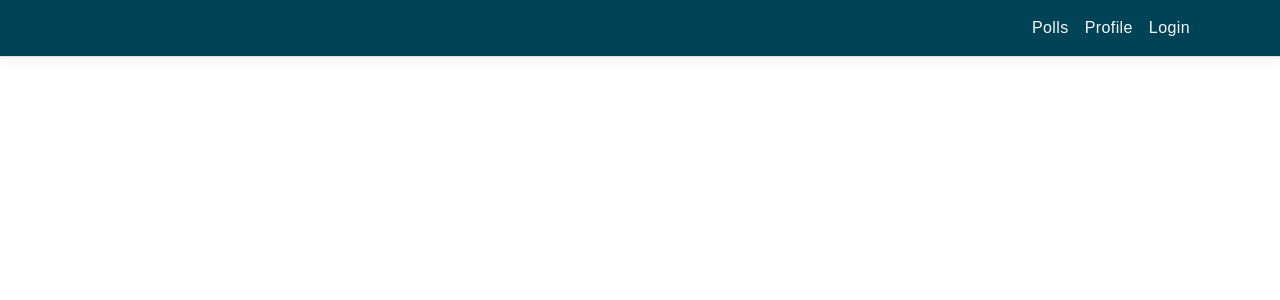
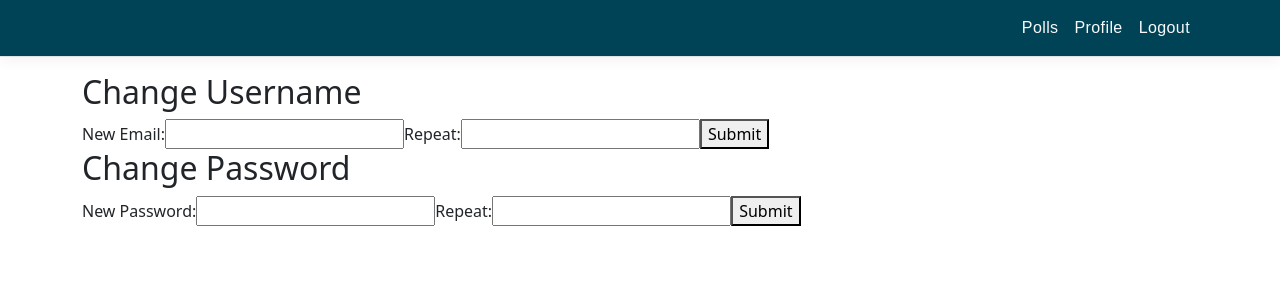
Before and after one commit to einarhaaland/DAT250-project, a React (Create React App) app in the folder DAT250_Project/src/main/java/dat250_frontend/: page /profile in a window 1280 px wide. Shown: the top 300 px of the page. Built offline with nearby package versions, Linux system fonts and the light colour scheme.

Commit message:
Fixed login and register

```diff
--- a/DAT250_Project/src/main/java/dat250_frontend/public/index.html
+++ b/DAT250_Project/src/main/java/dat250_frontend/public/index.html
@@ -9,35 +9,11 @@
       name="description"
       content="Web site created using create-react-app"
     />
-    <link rel="apple-touch-icon" href="%PUBLIC_URL%/logo192.png" />
-    <!--
-      manifest.json provides metadata used when your web app is installed on a
-      user's mobile device or desktop. See https://developers.google.com/web/fundamentals/web-app-manifest/
-    -->
-    <link rel="manifest" href="%PUBLIC_URL%/manifest.json" />
-    <!--
-      Notice the use of %PUBLIC_URL% in the tags above.
-      It will be replaced with the URL of the `public` folder during the build.
-      Only files inside the `public` folder can be referenced from the HTML.
 
-      Unlike "/favicon.ico" or "favicon.ico", "%PUBLIC_URL%/favicon.ico" will
-      work correctly both with client-side routing and a non-root public URL.
-      Learn how to configure a non-root public URL by running `npm run build`.
-    -->
-    <title>React App</title>
+  <title>React App</title>
   </head>
   <body>
     <noscript>You need to enable JavaScript to run this app.</noscript>
     <div id="root"></div>
-    <!--
-      This HTML file is a template.
-      If you open it directly in the browser, you will see an empty page.
-
-      You can add webfonts, meta tags, or analytics to this file.
-      The build step will place the bundled scripts into the <body> tag.
-
-      To begin the development, run `npm start` or `yarn start`.
-      To create a production bundle, use `npm run build` or `yarn build`.
-    -->
   </body>
 </html>
--- a/DAT250_Project/src/main/java/dat250_frontend/src/App.js
+++ b/DAT250_Project/src/main/java/dat250_frontend/src/App.js
@@ -20,6 +20,9 @@ export default class App extends Component {
       errorMessage: '',
       loaded: false
     }
+
+    this.handleLogin = this.handleLogin.bind(this);
+    this.handleLogout = this.handleLogout.bind(this);
   }
 
   handleLogin(user) {
@@ -28,6 +31,7 @@ export default class App extends Component {
       currentUser: user
     });
 
+    console.log(this.currentUser)
   }
 
   handleLogout(){
@@ -35,17 +39,18 @@ export default class App extends Component {
       loggedInStatus: false,
       currentUser: {}
     });
+    console.log(this.currentUser)
   }
 
   render() {
     return (
       <Router>
-        <Layout>
+        <Layout currentUser={this.state.currentUser} handleLogout={this.handleLogout}>
             <Route
               exact
               path='/login'
               render = {props => (
-              <Login {...props} handleLogin={this.handleLogin} handleLogout={this.handleLogout}/>
+              <Login {...props} user={this.state.currentUser} handleLogin={this.handleLogin}/>
               )}
             />
 
@@ -53,15 +58,15 @@ export default class App extends Component {
               exact
               path={'/'}
               render={props => (
-                <Polls {...props} />
+                <Polls {...props} user={this.state.currentUser} />
               )}
             />
 
           <Route
             exact
-            path={'/profile/:id'}
+            path={'/profile'}
             render={() => (
-              <User user={this.state.currentUser} />
+              <User {...this.props} user={this.state.currentUser} />
             )}
           />
 
--- a/DAT250_Project/src/main/java/dat250_frontend/src/components/login/Login.js
+++ b/DAT250_Project/src/main/java/dat250_frontend/src/components/login/Login.js
@@ -38,6 +38,29 @@ export default class Login extends Component {
         e.preventDefault()
         const {username, password} = this.state
 
+        await fetch('/login', {
+            method: 'POST',
+                headers: { 'Content-Type': 'application/json' },
+                credentials: 'include',
+                body: JSON.stringify({
+                     username,
+                     password,
+                    })
+            }).then((response) => {
+                if(response.status >= 200 && response.status <= 299){
+                    this.props.handleLogin(response.json);
+                    return response.json();
+                }
+                else{
+                    this.showWarning();
+                    throw Error("Login was not successful");
+                }
+            }).then((jsonResponse) => {
+                console.log("from login:" + jsonResponse);
+                this.props.history.push('/')
+            }).catch((error) => {
+                console.log("Something went wrong in login: " + error);
+            });
 
     }
 
--- a/DAT250_Project/src/main/java/dat250_frontend/src/components/login/Register.js
+++ b/DAT250_Project/src/main/java/dat250_frontend/src/components/login/Register.js
@@ -65,6 +65,7 @@ export default class Register extends Component {
     }
 
 
+
     render () {
         const{ username, password, rewritePassword} = this.state;
         return (
--- a/DAT250_Project/src/main/java/dat250_frontend/src/components/navbar/Layout.js
+++ b/DAT250_Project/src/main/java/dat250_frontend/src/components/navbar/Layout.js
@@ -18,7 +18,7 @@ export default class Layout extends Component {
   render () {
     return (
       <div>
-        <NavMenu />
+        <NavMenu currentUser={this.props.currentUser} handleLogout={this.props.handleLogout}/>
         <Container>
           {this.props.children}
         </Container>
--- a/DAT250_Project/src/main/java/dat250_frontend/src/components/navbar/NavMenu.js
+++ b/DAT250_Project/src/main/java/dat250_frontend/src/components/navbar/NavMenu.js
@@ -24,9 +24,9 @@ export default class NavMenu extends Component {
       }
 
     isLoggedIn(){
-        if(Object.keys(this.props.currentUser).length > 0) {
+        if(this.props.currentUser !== {}) {
         return(
-            <NavLink tag={Link} onClick={this.props.handleLoutout} className="text-light" to="/login">Logout</NavLink>
+            <NavLink tag={Link} onClick={this.props.handleLogout} className="text-light" to="/login">Logout</NavLink>
         );
         }
         else {
@@ -38,7 +38,7 @@ export default class NavMenu extends Component {
 
 
     render() {
-        //let contents = this.isLoggedIn();
+        let contents = this.isLoggedIn();
 
         return (
             <header>
@@ -54,7 +54,7 @@ export default class NavMenu extends Component {
                                     <NavLink tag={Link} className="text-light" to="/profile">Profile</NavLink>
                                 </NavItem>
                                 <NavItem>
-                                    <NavLink tag={Link} className="text-light" to="/login">Login</NavLink>
+                                    {contents}
                                 </NavItem>
                             </ul>
                         </Collapse>
--- a/DAT250_Project/src/main/java/dat250_frontend/src/components/user/EditPassword.js
+++ b/DAT250_Project/src/main/java/dat250_frontend/src/components/user/EditPassword.js
@@ -4,18 +4,19 @@ import { useState } from 'react';
 export default function EditPassword(props) {
     const [password, setPassword] = useState("");
     const [repeat, setRepeat] = useState("");
-    const user = props.user;
+    const user = props.currentUser;
     const handleSubmit = () => {
 
         if (password === repeat) {
 
+            console.log(user.password)
             //TODO: make sure this works
             fetch("/users/" + user.id, {
                 method: 'PUT',
                 headers: { 'Content-Type': 'application/json' },
                 body: JSON.stringify({password: repeat})
             })
-
+            console.log(user.password)
         } else {
             console.log("Passwords are not equal");
         }
--- a/DAT250_Project/src/main/java/dat250_frontend/src/components/user/EditUsername.js
+++ b/DAT250_Project/src/main/java/dat250_frontend/src/components/user/EditUsername.js
@@ -5,7 +5,7 @@ export default function EditUsername(props) {
 
     const [username, setUsername] = useState("");
     const [repeat, setRepeat] = useState("");
-    const user = props.user;
+    const user = props.currentUser;
     const handleSubmit = () => {
 
         if (username === repeat) {
```
Also changed, not shown: 2 other files (tests, documents, lock files or other folders).
